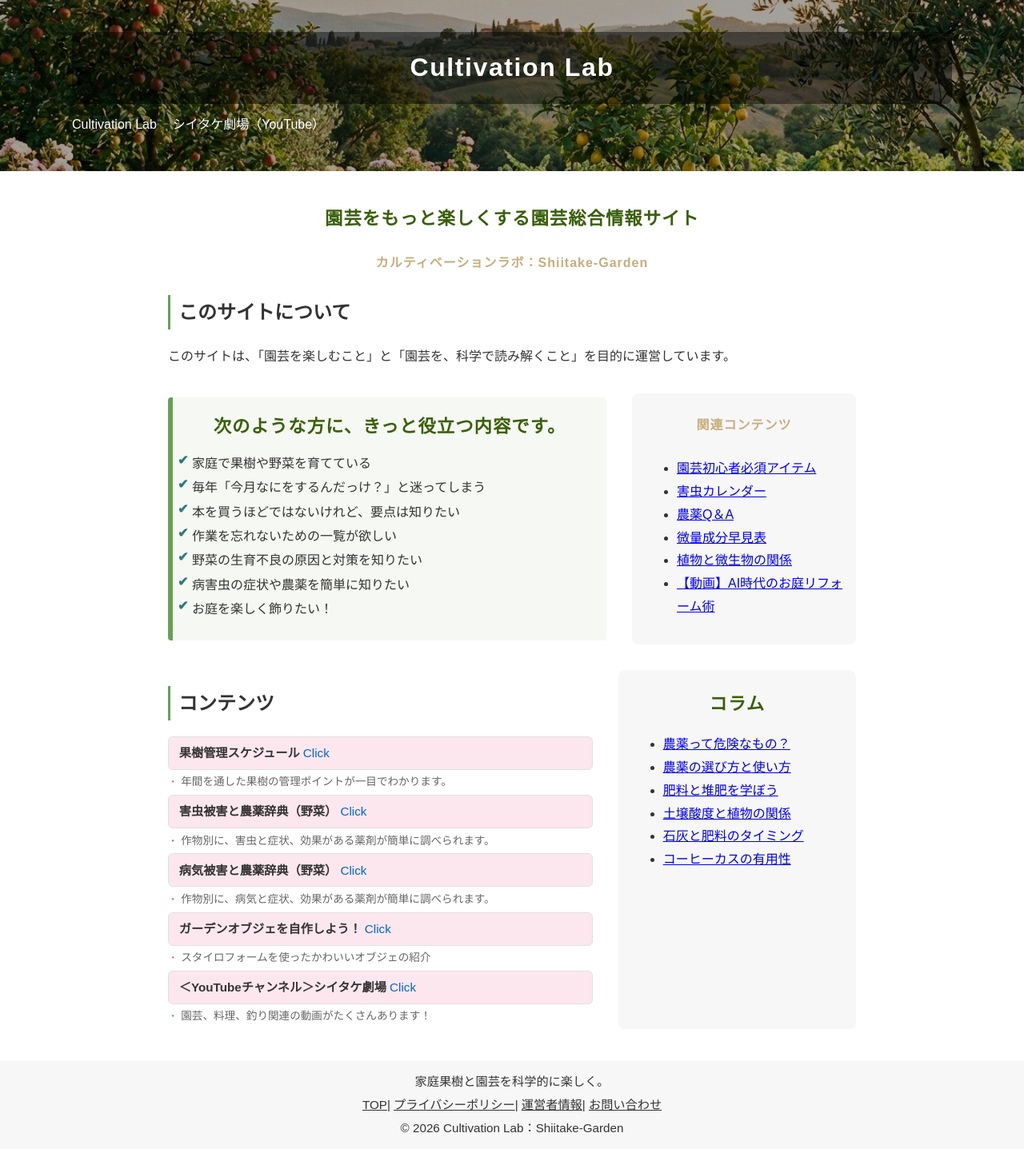
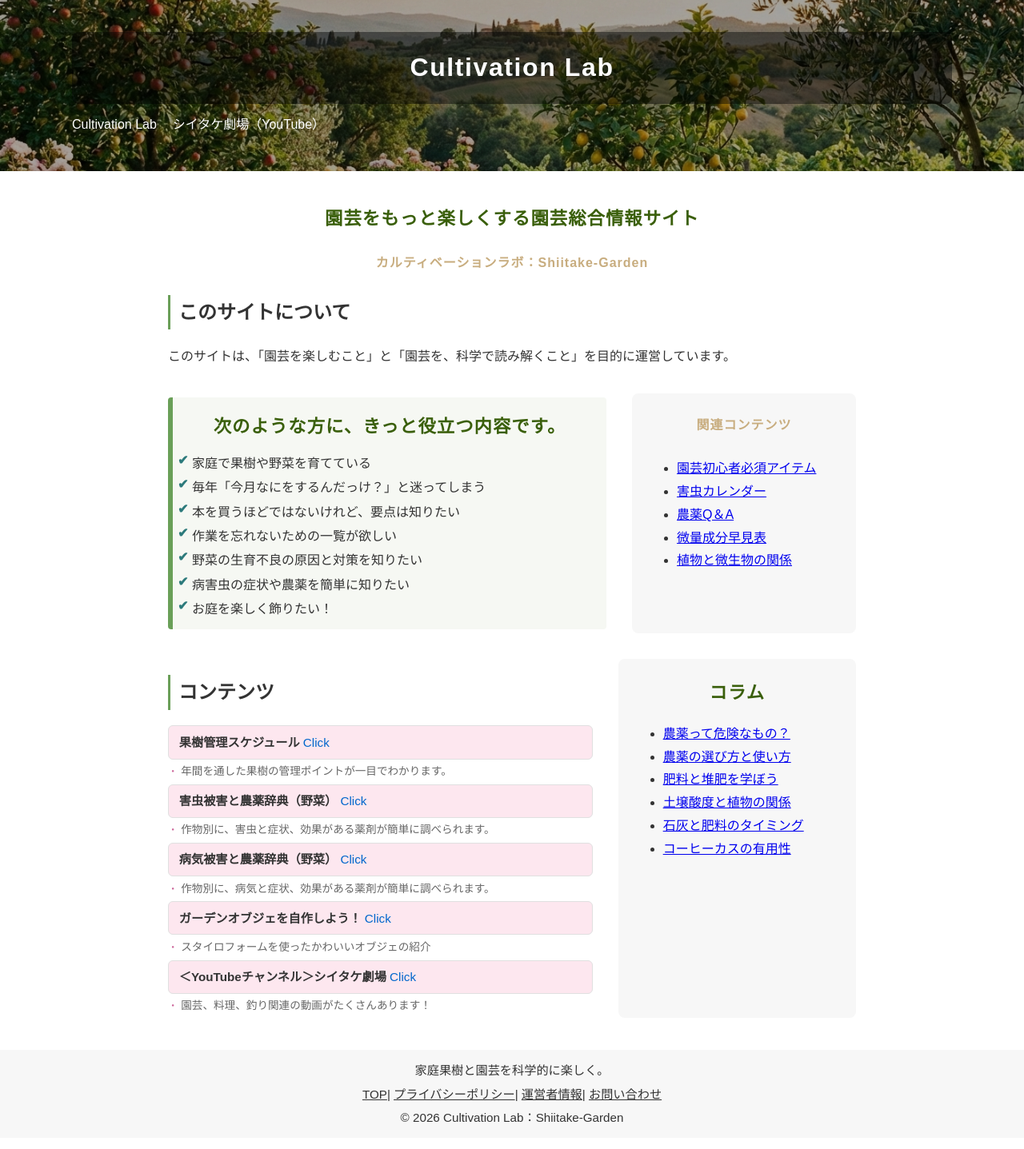
Before and after one commit to shiitake-garden/shiitake-garden.github.io, a Jekyll site: the page built from index.html, in a window 1280 px wide. Shown: the whole page at 80% size. Built offline with Jekyll 4.4.1, drawn with Linux system fonts in a browser that asks for light colours.

Commit message:
Update index.html

```diff
--- a/index.html
+++ b/index.html
@@ -36,7 +36,7 @@
       <li><a href="/column/column_nouyaku_qa.html">農薬Q＆A</a></li>
       <li><a href="/column/column_hiryou_biryou.html">微量成分早見表</a></li>
       <li><a href="/microbe/microbe_gaiyou.html">植物と微生物の関係</a></li>
-      <li><a href="https://www.youtube.com/watch?v=M3w2U4l4_9A">【動画】AI時代のお庭リフォーム術</a></li>
+    <!--  <li><a href="https://www.youtube.com/watch?v=M3w2U4l4_9A">【動画】AI時代のお庭リフォーム術</a></li>-->
     </ul>
   </aside>
 </section>
```
